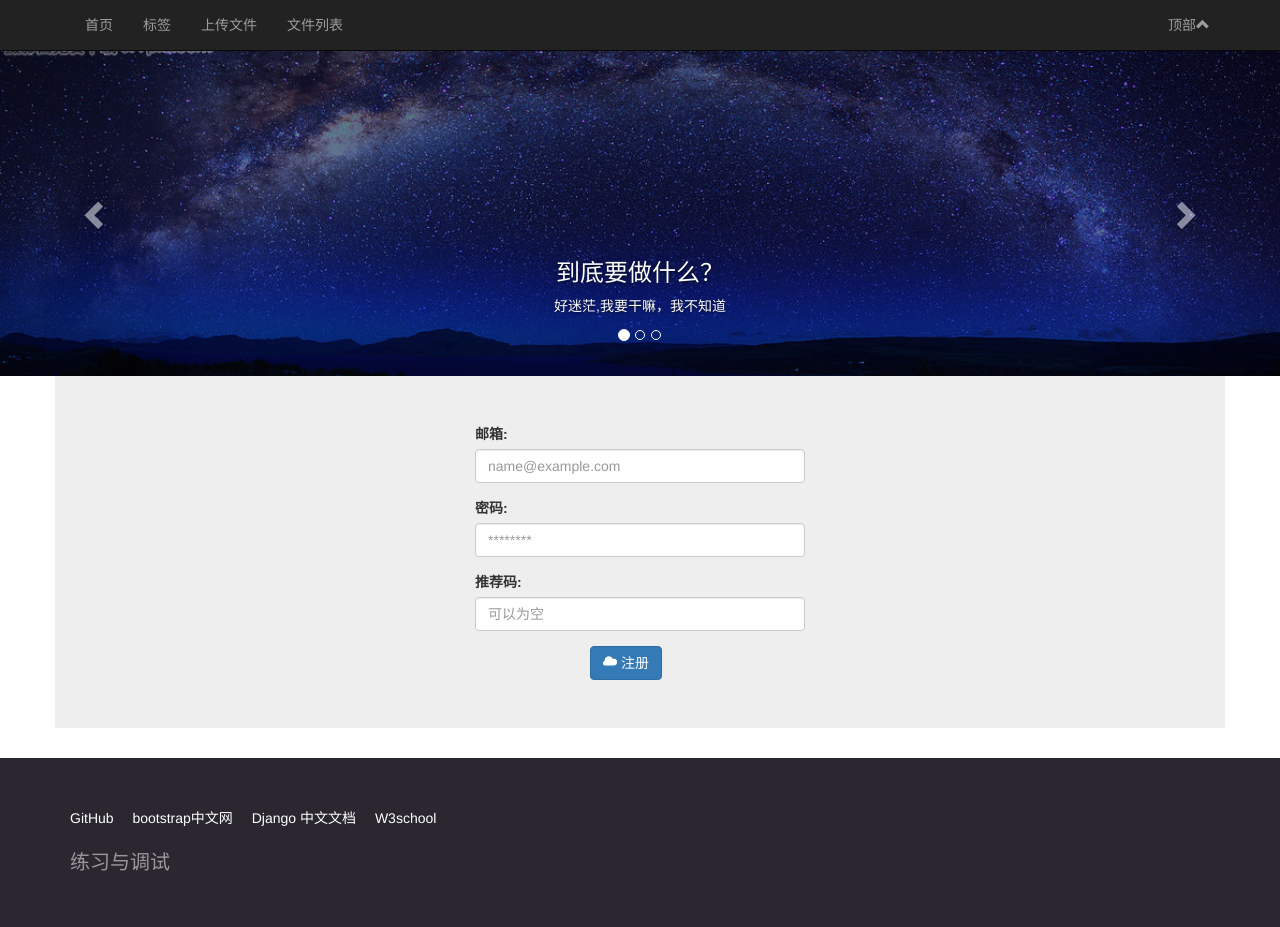
After one commit to Wild0Chen/Django_blog, a Django app: page /singup/ in a window 1280 px wide. The commit adds this page. Run offline with Django 3.2, Linux system fonts and the light colour scheme; some libraries are stand-ins or nearby versions.

Commit message:
add singup

```diff
--- a/blog/forms.py
+++ b/blog/forms.py
@@ -2,7 +2,7 @@
 from django import forms
 from django.core.files.uploadedfile import UploadedFile
 
-from .models import BlogComment, BlogComment2
+from .models import BlogComment, BlogComment2, RegisterUsers
 
 
 class BlogCommentForm(forms.ModelForm):
@@ -33,11 +33,44 @@ class BlogCommentForm2(forms.ModelForm):
         }
 
 
-class upfile(forms.Form):
-    title = forms.CharField(max_length=50, label_suffix=':', label='自定义文件名-没用',required=False,
+class AsDivBlock:
+    def as_div(self):
+        return self._html_output(
+            normal_row='<div class="form-group">%(label)s %(field)s%(help_text)s</div>',
+            error_row='%s',
+            row_ender='</div>',
+            help_text_html=' <span class="helptext">%s</span>',
+            errors_on_separate_row=True)
+
+
+class upfile(AsDivBlock, forms.Form):
+    title = forms.CharField(max_length=50, label_suffix=':', label='自定义文件名-没用', required=False,
                             widget=forms.TextInput(attrs={'class': 'form-control',
                                                           'placeholder': '可以为空'}))
     file = forms.FileField(label='选择文件', label_suffix=':', error_messages={'required': '文件不能为空'})
+
+    # def as_div(self):
+    #     return self._html_output(
+    #         normal_row='<div class="form-group">%(label)s %(field)s%(help_text)s</div>',
+    #         error_row='%s',
+    #         row_ender='</div>',
+    #         help_text_html=' <span class="helptext">%s</span>',
+    #         errors_on_separate_row=True)
+
+
+class RegUserForm(forms.ModelForm):
+    class Meta:
+        model = RegisterUsers
+        # fields = ['邮箱', '密码', '推荐码']
+        fields = ['email', 'pwd']
+        widgets = {
+            'email': forms.TextInput(attrs={'class': 'form-control', 'placeholder': 'name@example.com'}),
+            'pwd': forms.PasswordInput(attrs={'class': 'form-control', 'placeholder': '********'}),
+        }
+        error_messages = {
+            'email': {'required': "用户名不能为空", 'unique': '用户名不能重复'},
+            'pwd': {'required': "密码不能为空"},
+        }
 
     def as_div(self):
         return self._html_output(
--- a/blog/models.py
+++ b/blog/models.py
@@ -1,4 +1,5 @@
 # -*-coding:utf-8-*-#
+import random
 from collections import defaultdict
 
 from django.core.files.storage import FileSystemStorage, get_storage_class
@@ -110,3 +111,31 @@ class ficx(models.Model):
         if hasattr(self.filex, 'name'):
             return self.filex.name
         return 'None'
+
+
+class RegisterUsers(models.Model):
+    email = models.EmailField('邮箱', max_length=40, null=False, unique=True)
+    pwd = models.CharField('密码', max_length=20, null=False)
+    score = models.IntegerField(default=0)
+    referCode = models.IntegerField('推荐码', unique=True)
+
+    def __has_referCode(self, num):
+        if RegisterUsers.objects.filter(referCode=num):
+            return True
+        else:
+            return False
+
+    def get_referCode(self):
+        num = 0
+        while 0 == num or self.__has_referCode(num):
+            num = random.randint(1000, 9999)
+        return num
+
+    def checkReferCode_and_add_score(self, num):
+        try:
+            user = RegisterUsers.objects.filter(referCode=num)[0]
+            user.score += 100
+            user.save()
+            return True
+        except IndexError:
+            return False
--- a/blog/templates/base.html
+++ b/blog/templates/base.html
@@ -26,7 +26,7 @@
     </div>
 </nav>
 <!--滚动条-->
-<div class="carousel slide container-fluid top_slide" data-ride="carousel">
+<div class="carousel slide top_slide" data-ride="carousel">
     <!-- Indicators 小点点-->
     <ol class="carousel-indicators car">
         <li data-target="#carousel-example-generic" data-slide-to="0" class="active"></li>
--- /dev/null
+++ b/blog/templates/blog/singup.html
@@ -0,0 +1,29 @@
+{% extends 'base.html' %}
+{% block content %}
+<div class="jumbotron container">
+    <form method="post" action="{% url 'blog:singup' %}" class="container">
+        <div class="container">
+            <div class="col-md-4"></div>
+            <div class="col-md-4">
+                {% csrf_token %}
+                {{ form_singup.as_div }}
+                <div class="form-group">
+                    {% if input_error %}
+                    <ul>
+                        <li>推荐码无效</li>
+                    </ul>
+                    {% endif %}
+                    <label>推荐码:</label>
+                    <input class="form-control" type="tel" name="referCode" placeholder="可以为空">
+                </div>
+                <div class="container">
+                    <div class="col-md-4"></div>
+                        <button type="submit" class="btn btn-default btn-primary">
+                            <span class="glyphicon glyphicon-cloud" aria-hidden="true"></span> 注册
+                        </button>
+                </div>
+            </div>
+        </div>
+    </form>
+</div>
+{% endblock %}
--- a/blog/templates/navpills.html
+++ b/blog/templates/navpills.html
@@ -1,5 +1,5 @@
 <ul class="nav nav-pills">
-  <li role="presentation" class="active"><a href="#">Home</a></li>
-  <li role="presentation"><a href="#">Profile</a></li>
-  <li role="presentation"><a href="#">Messages</a></li>
+<li role="presentation" class="active"><a href="#">Home</a></li>
+<li role="presentation"><a href="#">Profile</a></li>
+<li role="presentation"><a href="#">Messages</a></li>
 </ul>
--- a/blog/urls.py
+++ b/blog/urls.py
@@ -15,4 +15,6 @@ urlpatterns = [
     url(r'^blog/del/(?P<comment_id>\d+)/$', views.DeleteComment.as_view(), name='comment_del'),
     url(r'^uploadfile/$', views.upLoad.as_view(), name='upLoadFile'),
     url(r'^uploadfile_list/$', views.upLoadFile_list.as_view(), name='upLoadFile_List'),
+    url(r'^singin/$',views.singIn.as_view(), name='singin'),#登陆
+    url(r'^singup/$',views.singUp.as_view(), name='singup'),#注册
 ]
--- a/blog/views.py
+++ b/blog/views.py
@@ -20,8 +20,8 @@ from django.views.generic import TemplateView
 from django.views.generic.edit import FormView, DeleteView
 
 from mysite import settings
-from .forms import BlogCommentForm, BlogCommentForm2, upfile
-from .models import Article, Category, Tag, BlogComment, ficx
+from .forms import BlogCommentForm, BlogCommentForm2, upfile, RegUserForm
+from .models import Article, Category, Tag, BlogComment, ficx, RegisterUsers
 from django.views.generic.list import ListView, BaseListView
 import markdown2
 
@@ -210,10 +210,45 @@ class upLoad(FormView):
 
     def form_valid(self, form):
         saveFile(form)
-        return HttpResponseRedirect(reverse("blog:uploadFile_List"))
+        return HttpResponseRedirect(reverse("blog:upLoadFile_List"))
 
 
 class upLoadFile_list(ListView):
     model = ficx
     template_name = 'blog/file_list.html'
     context_object_name = 'file_list'
+
+
+# 登陆
+class singIn(FormView):
+    pass
+
+
+# 注册
+class singUp(FormView):
+    form_class = RegUserForm
+    context_object_name = 'form_singup'
+    template_name = 'blog/singup.html'
+
+    def get(self, request, *args, **kwargs):
+        form = self.get_form()
+        return render(self.request, self.get_template_names(), context={'form_singup': form})
+
+    def post(self, request, *args, **kwargs):
+        form = self.get_form()
+        self.referCoder = request.POST['referCode']
+        if form.is_valid():
+            return self.form_valid(form)
+        else:
+            return self.form_invalid(form)
+
+    def form_invalid(self, form):
+        return render(self.request, self.get_template_names(), context={'form_singup': form})
+
+    def form_valid(self, form):
+        user = form.save(commit=False)
+        user.referCode = user.get_referCode()
+        if not user.checkReferCode_and_add_score(self.referCoder):
+            return render(self.request, self.get_template_names(), context={'form_singup': form, 'input_error': 1})
+        user.save()
+        return HttpResponse('ok')
```
Also changed, not shown: blog/templates/blog/home.html (+4 -4 lines), blog/templates/blog/singin.html (added, +10 -0 lines), blog/migrations/0009_registerusers.py (added), 1 other file.
